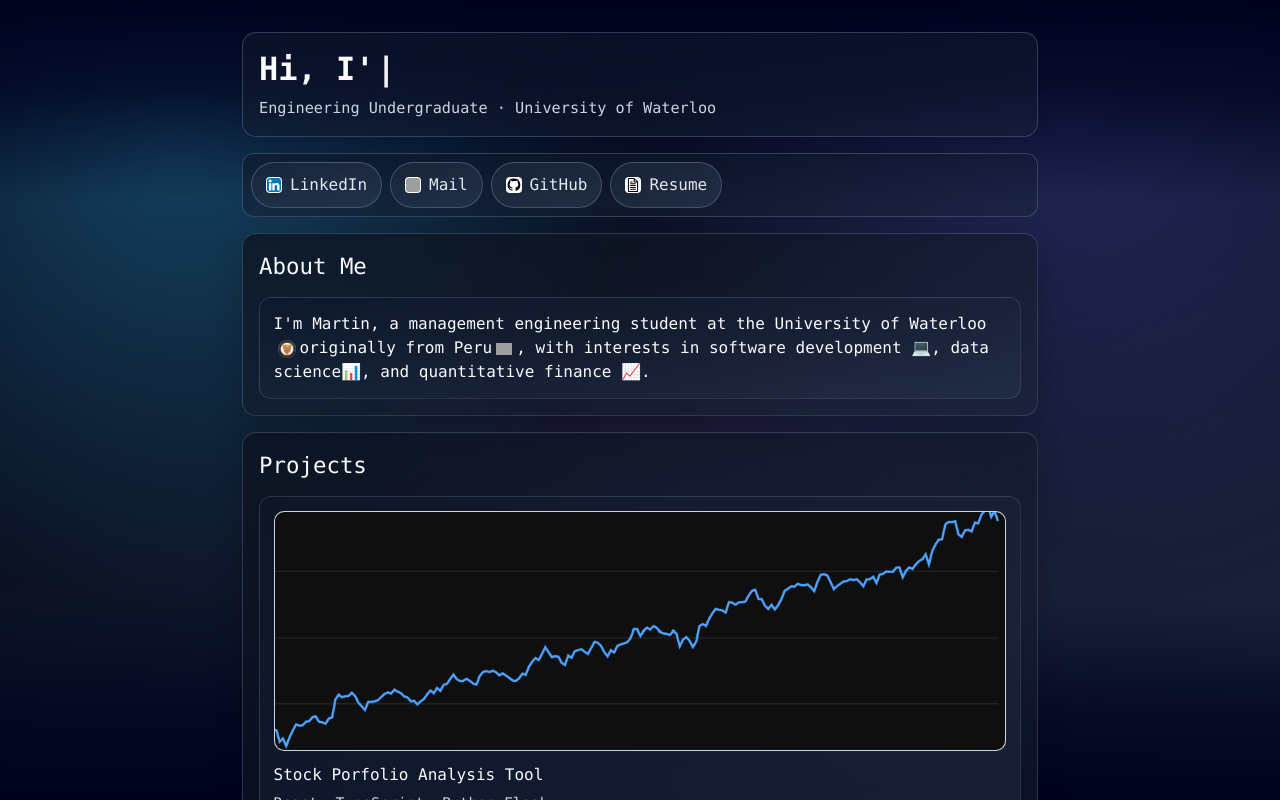
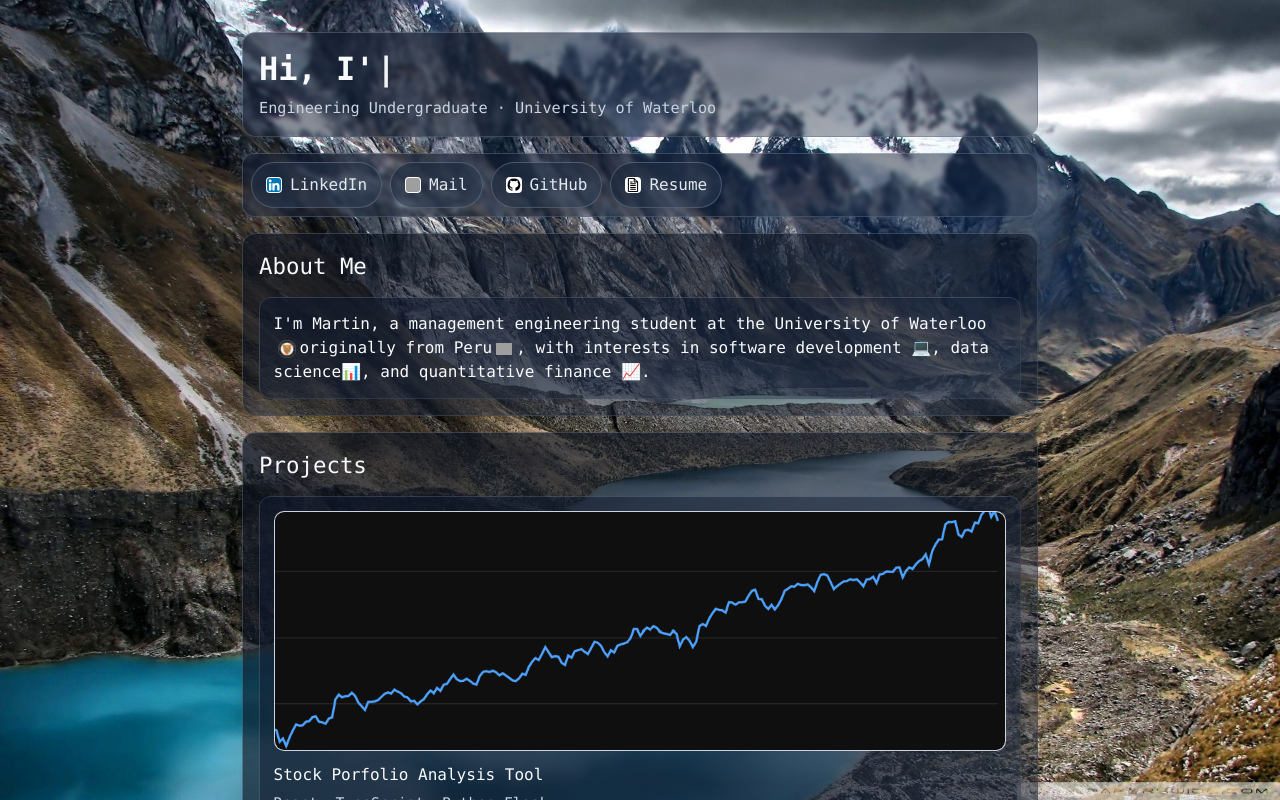
Before and after one commit to Martins26/Martin-Silva-Diaz-Personal-Website, a React (Vite) app: page / in a window 1280 px wide. Shown: the top 800 px of the page. Built offline with nearby package versions, Linux system fonts and the light colour scheme; grey boxes are pictures that could not be loaded.

Commit message:
Use public background image for site body background

```diff
--- a/src/App.css
+++ b/src/App.css
@@ -10,28 +10,11 @@
 
 body {
   margin: 0;
-  background:
-    radial-gradient(
-      circle at 18% 20%,
-      rgba(59, 130, 246, 0.22) 0%,
-      rgba(59, 130, 246, 0) 44%
-    ),
-    radial-gradient(
-      circle at 82% 15%,
-      rgba(14, 165, 233, 0.18) 0%,
-      rgba(14, 165, 233, 0) 38%
-    ),
-    radial-gradient(
-      circle at 50% 88%,
-      rgba(139, 92, 246, 0.2) 0%,
-      rgba(139, 92, 246, 0) 46%
-    ),
-    linear-gradient(
-      165deg,
-      #020617 0%,
-      #0f172a 46%,
-      #1e293b 100%
-    );
+  background-color: #00031f;
+  background-image: url("/background/wp.jpg");
+  background-repeat: no-repeat;
+  background-position: center;
+  background-size: cover;
   background-attachment: fixed;
   color: #f8fafc;
 }
--- a/src/index.css
+++ b/src/index.css
@@ -26,38 +26,10 @@
   min-height: 100vh;
   min-height: 100dvh;
   overflow-x: hidden;
-  background-image:
-    linear-gradient(
-      to bottom,
-      #00031f 0%,
-      rgba(0, 3, 31, 0.78) 11%,
-      rgba(0, 3, 31, 0.08) 25%,
-      rgba(0, 3, 31, 0.08) 75%,
-      rgba(0, 3, 31, 0.78) 89%,
-      #00031f 100%
-    ),
-    radial-gradient(
-      circle at 14% 16%,
-      rgba(56, 189, 248, 0.34) 0%,
-      rgba(56, 189, 248, 0) 37%
-    ),
-    radial-gradient(
-      circle at 84% 12%,
-      rgba(99, 102, 241, 0.28) 0%,
-      rgba(99, 102, 241, 0) 39%
-    ),
-    radial-gradient(
-      circle at 52% 88%,
-      rgba(168, 85, 247, 0.24) 0%,
-      rgba(168, 85, 247, 0) 44%
-    ),
-    linear-gradient(
-      160deg,
-      #020617 0%,
-      #0b1222 42%,
-      #1f2a44 100%
-    );
+  background-color: #00031f;
+  background-image: url("/background/wp.jpg");
   background-repeat: no-repeat;
+  background-position: center;
   background-size: cover;
   background-attachment: fixed;
   color: #f8fafc;
```
